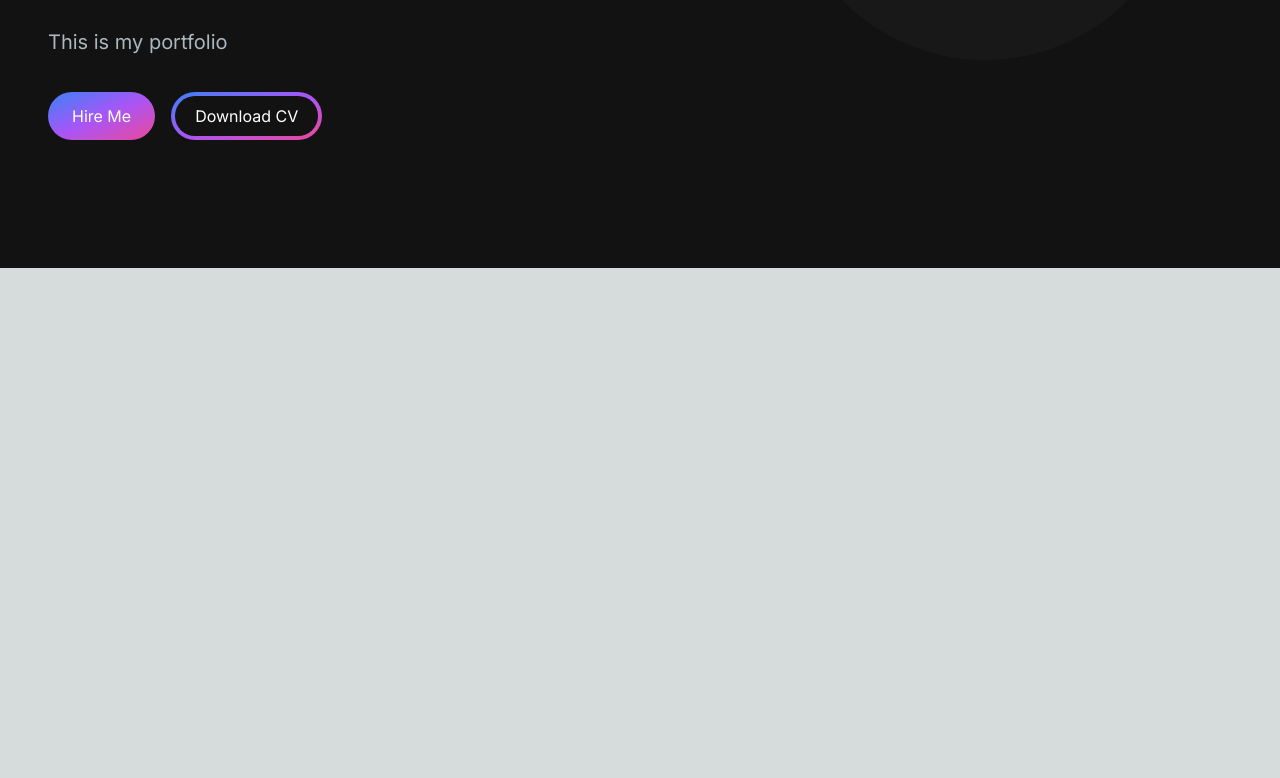
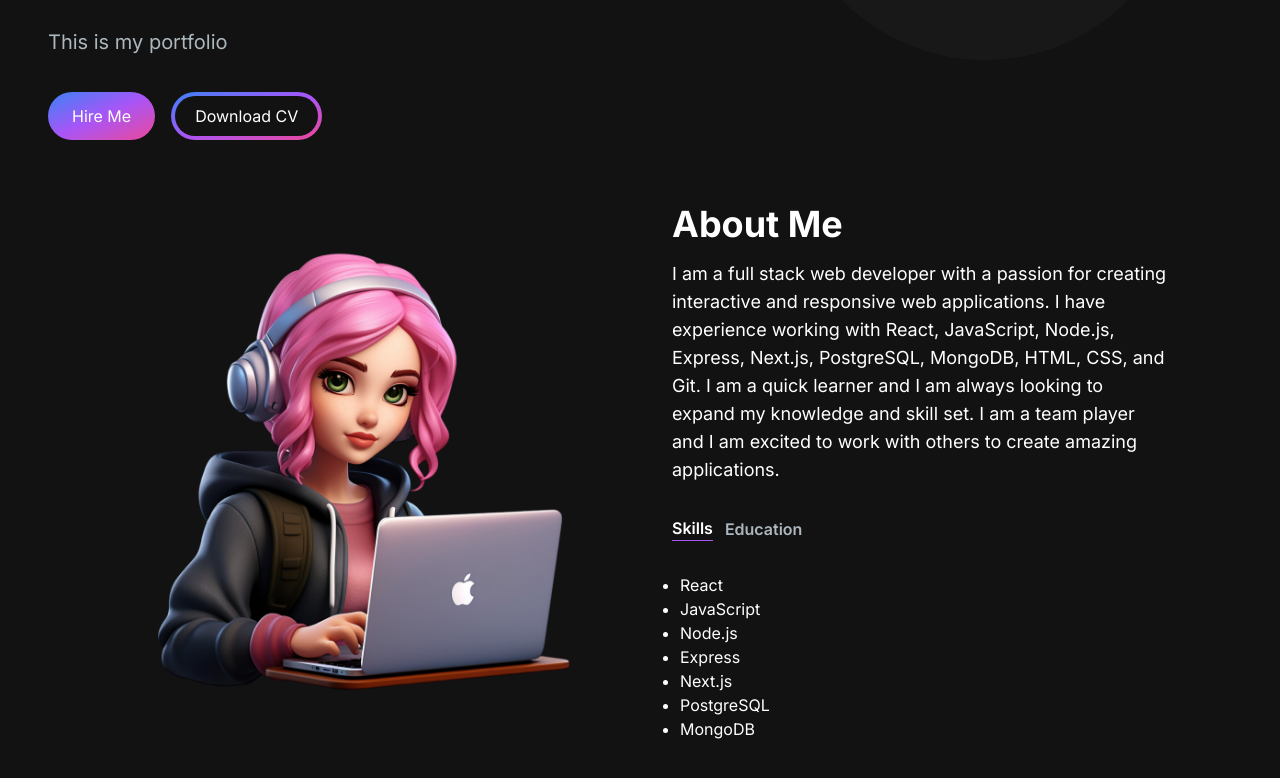
Before and after one commit to yikejason/nextjs-portfolio-website, a Next.js app: page / in a window 1280 px wide. Shown: the part 532-1310 px from the top of the page. Before the commit the page ends 800 px from the top, so only its background shows below. Built offline with nearby package versions, Linux system fonts and the light colour scheme.

Commit message:
added AboutSection and tabButton

```diff
--- /dev/null
+++ b/src/app/components/AboutSection.jsx
@@ -0,0 +1,84 @@
+'use client';
+import React, { useTransition, useState } from 'react';
+import Image from 'next/image';
+import TabBtn from './TabBtn';
+
+const TabData = [
+  {
+    title: 'Skills',
+    id: 'skills',
+    content: (
+      <ul className="list-disc pl-2">
+        <li>React</li>
+        <li>JavaScript</li>
+        <li>Node.js</li>
+        <li>Express</li>
+        <li>Next.js</li>
+        <li>PostgreSQL</li>
+        <li>MongoDB</li>
+      </ul>
+    ),
+  },
+  {
+    title: 'Education',
+    id: 'education',
+    content: (
+      <ul className="list-disc pl-2">
+        <li>Software Engineering Development</li>
+        <li>
+          China SiChuan Chengdu University of Electronic Science and Technology
+        </li>
+      </ul>
+    ),
+  },
+];
+
+const AboutSection = () => {
+  const [tab, setTab] = useState('skills');
+  const [isPending, startTransition] = useTransition();
+  const handleTabChange = (id) => {
+    startTransition(() => {
+      setTab(id);
+    });
+  };
+  return (
+    <section className="text-white">
+      <div className="md:grid md:grid-cols-2 gap-8 items-center py-8 px-4 xl:gap-16 sm:py-16 xl:px-16">
+        <Image
+          src="/images/head-image.png"
+          width={500}
+          height={500}
+          alt="about image"
+        />
+        <div className="mt-4 md:mt-0 text-left flex flex-col h-full">
+          <h2 className="text-4xl font-bold text-white mb-4">About Me</h2>
+          <p className="text-base lg:text-lg">
+            I am a full stack web developer with a passion for creating
+            interactive and responsive web applications. I have experience
+            working with React, JavaScript, Node.js, Express, Next.js,
+            PostgreSQL, MongoDB, HTML, CSS, and Git. I am a quick learner and I
+            am always looking to expand my knowledge and skill set. I am a team
+            player and I am excited to work with others to create amazing
+            applications.
+          </p>
+          <div className="flex flex-row mt-8">
+            {TabData.map((t, index) => (
+              <TabBtn
+                key={index}
+                selectTab={() => handleTabChange(t.id)}
+                active={tab === t.id}
+              >
+                {t.title}
+              </TabBtn>
+            ))}
+          </div>
+          <div className="mt-8">
+            {TabData.find((t) => t.id === tab).content}
+          </div>
+        </div>
+      </div>
+    </section>
+  );
+};
+
+export default AboutSection;
--- /dev/null
+++ b/src/app/components/TabBtn.jsx
@@ -0,0 +1,14 @@
+import React from 'react';
+
+const TabBtn = ({ active, selectTab, children }) => {
+  const btnClasses = active ? 'border-b border-purple-500' : 'text-[#ADB7BE]';
+  return (
+    <button onClick={selectTab}>
+      <p className={`mr-3 font-semibold hover:text-white ${btnClasses}`}>
+        {children}
+      </p>
+    </button>
+  );
+};
+
+export default TabBtn;
--- a/src/app/page.js
+++ b/src/app/page.js
@@ -1,6 +1,7 @@
 import Image from 'next/image';
 import HeadSection from './components/HeadSection';
 import Navbar from './components/Navbar';
+import AboutSection from './components/AboutSection';
 
 export default function Home() {
   return (
@@ -8,6 +9,7 @@ export default function Home() {
       <Navbar />
       <div className="container mx-auto mt-24 px-12 py-4">
         <HeadSection />
+        <AboutSection />
       </div>
     </main>
   );
```
